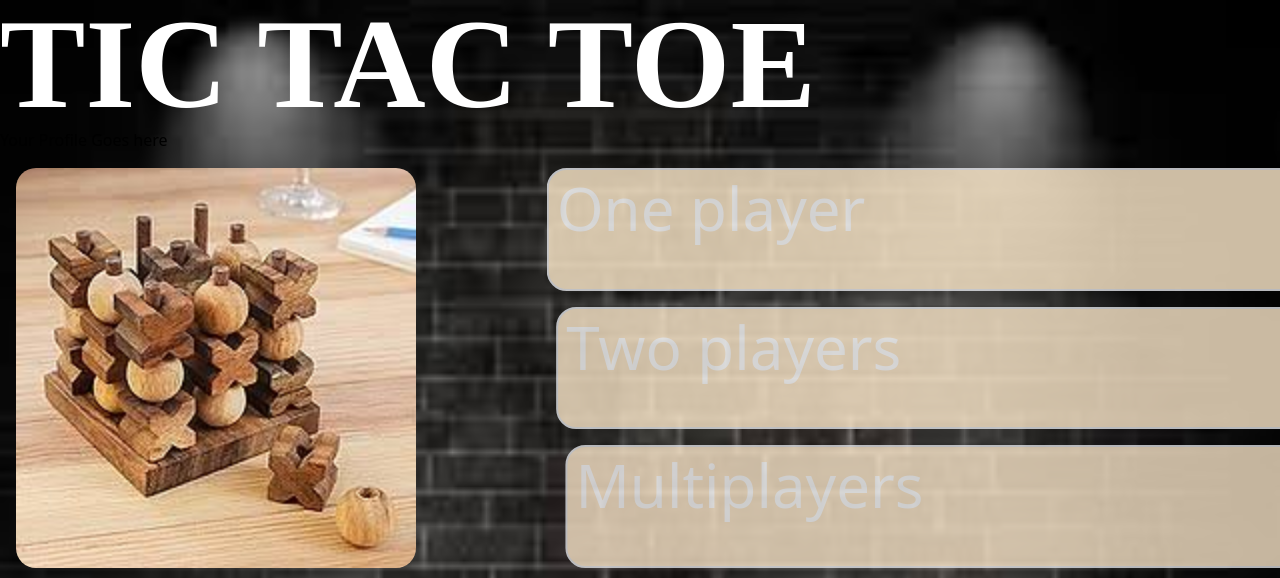
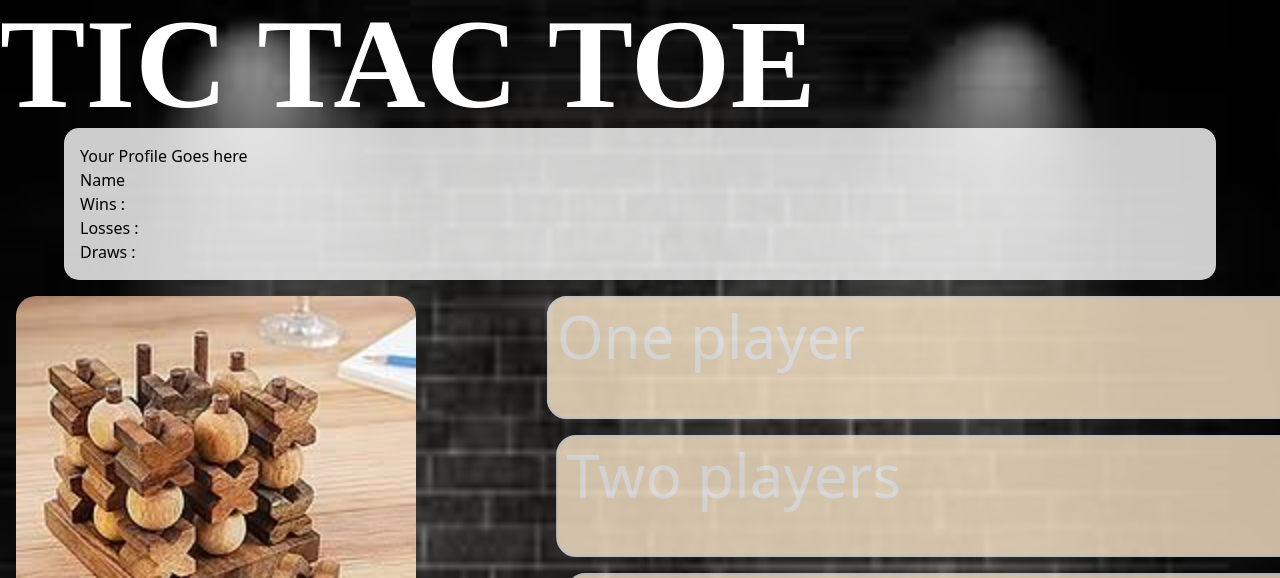
Before and after one commit to mson-wagz/sprint-assesment, a plain HTML site: page build/home.html in a window 1280 px wide. Shown: the top 578 px of the page. Drawn offline with nearby package versions, Linux system fonts and the light colour scheme; a web font is replaced by a local one.

Commit message:
pre-commit (dont worry about this

```diff
--- a/build/home.html
+++ b/build/home.html
@@ -42,8 +42,12 @@
         Your browser does not support the audio element.
       </audio>
     <h1 class="font-effect-shadow-multiple sm:text-9xl text-6xl text-white font-bold " style="font-family:Rubik Glitch">TIC TAC TOE</h1>
-    <div>
+    <div class="bg-white w-[95%] sm:w-[90%] mx-auto rounded-[15px] bg-opacity-80 p-4">
       Your Profile Goes here
+      <p>Name</p>
+      <p>Wins : </p>
+      <p>Losses : </p>
+      <p>Draws : </p>
     </div>
     </header>
     <main class="w-full flex lg:flex-row flex-col gap-6 p-4 ">
```
